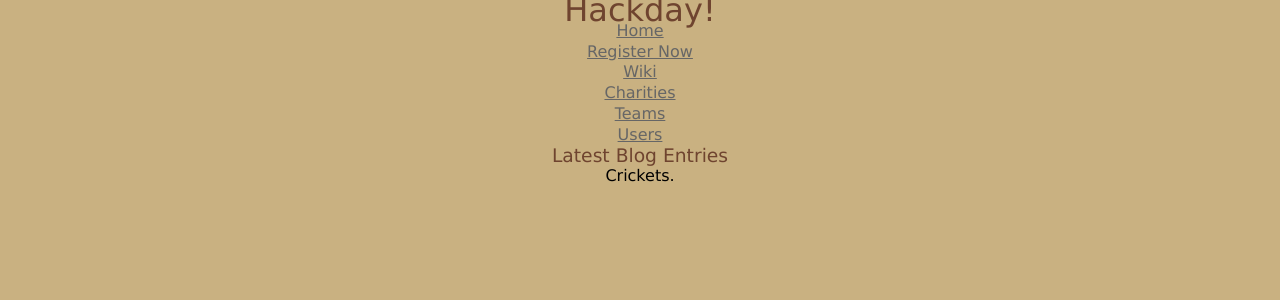
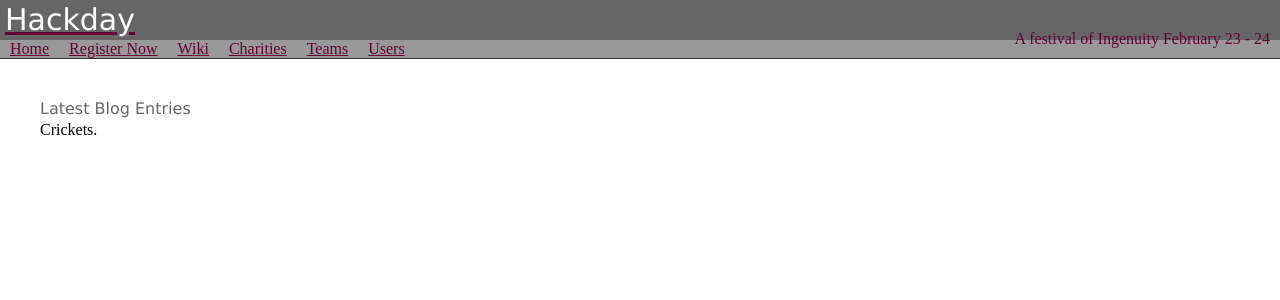
Before and after one commit to mpirnat/hackday, a Django app: page / in a window 1280 px wide. Shown: the top 300 px of the page. Run offline with Django 3.2, Linux system fonts and the light colour scheme; data that the repository does not hold is empty; parts of the project's set-up code (start-up, migrations or seed data) failed here and were passed over; some web fonts are replaced.

Commit message:
adding static files but can't get them to work properly. hoping someone can tell me what I'm doing wrong.

```diff
--- a/hackday/static/css/base.css
+++ b/hackday/static/css/base.css
@@ -3,13 +3,13 @@
 --------------------------------------------------------------------------*/
   @font-face{
 	  font-family: 'FFFTusjBold';
-	  src:url('../images/FFF_Tusj-webfont.eot');
+	  src:url('/static/images/FFF_Tusj-webfont.eot');
 	  }
 	  @font-face{
 	  font-family: 'FFFTusjBold';
-	  src: url('../images/FFF_Tusj-webfont.eot?#iefix') format('embedded-opentype');
-	  src: url('../images/FFF_Tusj-webfont.ttf') format('truetype'),
-		   url('../images/FFF_Tusj-webfont.svg#FFFTusjBold') format('svg');
+	  src: url('/static/images/FFF_Tusj-webfont.eot?#iefix') format('embedded-opentype');
+	  src: url('/static/images/FFF_Tusj-webfont.ttf') format('truetype'),
+		   url('/static/images/FFF_Tusj-webfont.svg#FFFTusjBold') format('svg');
 	  font-weight: normal;
 	  font-style: normal;
   }
@@ -21,47 +21,147 @@
 html, body, div, span, applet, object, iframe,
 h1, h2, h3, h4, h5, h6, p, blockquote, pre,
 a, abbr, acronym, address, big, cite, code,
-del, dfn, em, font, img, input, ins, kbd, q, s, samp,
-small, strike, sub, sup, tt, var,
+del, dfn, em, img, ins, kbd, q, s, samp,
+small, strike, strong, sub, sup, tt, var,
+b, u, i, center,
 dl, dt, dd, ol, ul, li,
 fieldset, form, label, legend,
-table, caption, tbody, tfoot, thead, tr, th, td {
+table, caption, tbody, tfoot, thead, tr, th, td,
+article, aside, canvas, details, embed,
+figure, figcaption, footer, header, hgroup,
+menu, nav, output, ruby, section, summary,
+time, mark, audio, video {
 	margin: 0;
 	padding: 0;
 	border: 0;
-	outline: 0;
+	font-size: 100%;
+	font: inherit;
 	vertical-align: baseline;
 }
 
-ol, ul{ list-style:none; }
 a { outline: none; }
+/* HTML5 display-role reset for older browsers */
+article, aside, details, figcaption, figure,
+footer, header, hgroup, menu, nav, section {
+	display: block;
+}
+body {
+}
+ol, ul {
+	list-style: none;
+}
+blockquote, q {
+	quotes: none;
+}
+blockquote:before, blockquote:after,
+q:before, q:after {
+	content: '';
+	content: none;
+}
+table {
+	border-collapse: collapse;
+	border-spacing: 0;
+}
+
+
+/*-------------------------------------------------------------------------
+= form setup
+--------------------------------------------------------------------------*/
+input [type="text"]
+input:radio
+input:checkbox
+input:radio
+input:radio
 /*-------------------------------------------------------------------------
 = site wide
 --------------------------------------------------------------------------*/
 body{
-	background: #C9B181;
-	font-size:100%;
+	background: #ccc;
 	font-family:Verdana, sans-serif;
-	line-height:130%;
 	position:relative;
 	text-align:center;
 }
 h1,h2,h3,h4{
   font-family:'FFFTusjBold',verdana,san-serif;
   font-weight:normal;
-  color:#6f442f;
+  color:#666;
 }
 h2{}
 h3{}
 h4{}
 .clearfix:after {
+    clear: both;
     content: ".";
     display: block;
     height: 0;
-    clear: both;
     visibility: hidden;
 	zoom: 1;
-	}
+}
 
-a{color:#666;}
-a:hover{color:#ccc;}
+a{color:#603;}
+#content {
+	background: #fff;
+	line-height: 130%;
+	margin: 20px;
+	padding: 20px;
+	text-align: left;
+}
+
+/*-------------------------------------------------------------------------
+= header
+--------------------------------------------------------------------------*/
+header {
+	background: #666;
+	border-bottom: #333 solid 1px;
+	position: relative;
+	text-align: left;
+}
+header:after {
+    clear: both;
+    content: ".";
+    display: block;
+    height: 0;
+    visibility: hidden;
+	zoom: 1;
+}
+header {
+	position: relative;
+}
+header h1 {
+	color: #fff;
+	font-size: 30px;
+	line-height: 30px;
+	padding: 5px;
+}
+
+header p {
+	bottom: 10px;
+	position: absolute;
+	right: 10px;
+}
+nav {
+	background: #999;
+}
+nav ul:after {
+    clear: both;
+    content: ".";
+    display: block;
+    height: 0;
+    visibility: hidden;
+	zoom: 1;
+}
+nav ul li {
+	float: left;
+}
+nav ul li a {
+	padding: 10px;
+}
+
+nav ul li a:hover {
+	background: #666;
+}
+
+/*-------------------------------------------------------------------------
+= footer
+--------------------------------------------------------------------------*/
+footer nav {display:none;} /*hide footer nav in desktop view*/
--- a/hackday/templates/base.html
+++ b/hackday/templates/base.html
@@ -2,27 +2,47 @@
 <html>
     <head>
         <title>{% block title %}Hackday{% endblock %}</title>
-        <link rel="stylesheet" href="{{ STATIC_URL }}/css/base.css" />
-        <link rel="stylesheet" href="{{ STATIC_URL }}/css/theme.css" />
+
+        <link rel="stylesheet" href="{{ STATIC_URL }}css/base.css" />
+        <link rel="stylesheet" href="{{ STATIC_URL }}css/theme.css" />
+        <style>
+
+
+		</style>
+
+        <script>
+		  document.createElement('article');
+		  document.createElement('aside');
+		  document.createElement('footer');
+		  document.createElement('header');
+		  document.createElement('hgroup');
+		  document.createElement('mark');
+		  document.createElement('nav');
+		  document.createElement('section');
+		</script>
+
     </head>
 
     <body id="{% block bodyid %}home{% endblock %}">
 
         <header>
-            <h1>Hackday!</h1>
 
-            <nav>
-                {% include "nav.html" %}
-            </nav>
+            <a href="/blog" id="head-top">
+                <h1>Hackday</h1>
+                <p>A festival of Ingenuity <span>February 23 - 24</span></p>
+                <span class="x1"></span>
+            </a>
+
+            {% include "nav.html" %}
 
         </header>
 
-
-
-        {% block content %}Content goes here{% endblock %}
+        <div id="content">
+          {% block content %}Content goes here{% endblock %}
+        </div>
 
         <footer>
-
+            {% include "nav.html" %}
         </footer>
 
     </body>
--- a/hackday/templates/nav.html
+++ b/hackday/templates/nav.html
@@ -1,10 +1,10 @@
 <nav>
-<ul>
-    <li><a href="/blog">Home</a></li>
-    <li><a href="/register">Register Now</a></li>
-    <li><a href="/wiki">Wiki</a></li>
-    <li><a href="/charities">Charities</a></li>
-    <li><a href="/teams">Teams</a></li>
-    <li><a href="/users">Users</a></li>
-</ul>
+    <ul>
+        <li><a href="/blog"><span>Home<strong></strong></a></li>
+        <li><a href="/register"><span>Register Now<strong></strong></a></li>
+        <li><a href="/wiki"><span>Wiki</span></a></li>
+        <li><a href="/charities"><span>Charities</span></a></li>
+        <li><a href="/teams"><span>Teams</span></a></li>
+        <li><a href="/users"><span>Users</span></a></li>
+    </ul>
 </nav>
```
